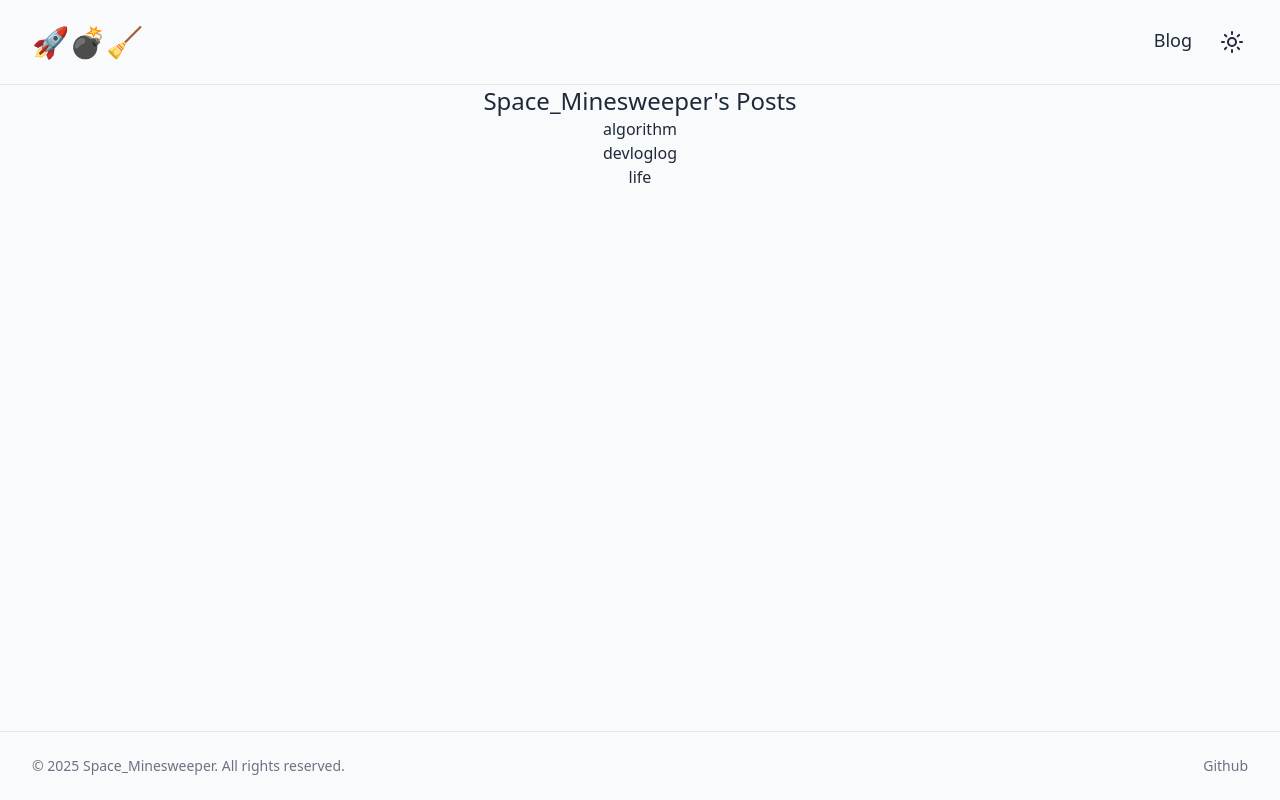
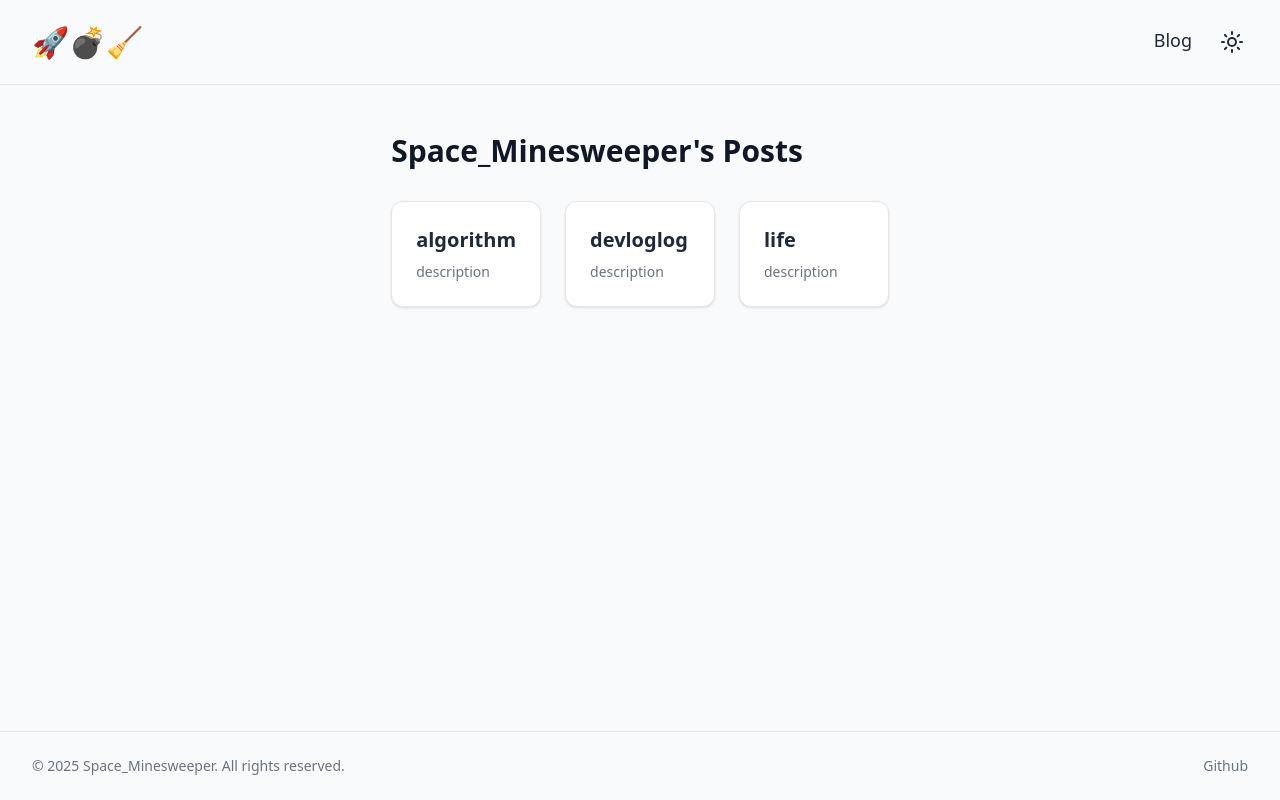
Before and after one commit to ParkChangSun/ParkChangSun.github.io, a SvelteKit app: page /posts in a window 1280 px wide. Built offline with nearby package versions, Linux system fonts and the light colour scheme; what hast-util-heading-rank would draw is missing.

Commit message:
fix: /posts /posts/[category]

```diff
--- a/src/routes/posts/+page.svelte
+++ b/src/routes/posts/+page.svelte
@@ -4,26 +4,17 @@
 	const { data } = $props();
 </script>
 
-<div class="mx-auto flex max-w-3xl flex-col items-center">
-	<h1 class="text-2xl">Space_Minesweeper's Posts</h1>
-	{#each data.categories as c}
-		<a href={`${page.url}/${c}`}>{c}</a>
-	{/each}
-	<!-- <h1 class="text-2xl">Space_Minesweeper's Posts</h1>
-	<div class="h-[30vh] w-9/10 border">
-		<PostTreeView dir={data.postTree} />
-	</div>
-
-	<h2 class="text-xl">Latest</h2>
-	<div class="grid gap-8 sm:grid-cols-2 lg:grid-cols-3">
-		{#each data.latestPosts as p}
+<div class="mx-auto max-w-5xl px-4 py-12">
+	<h1 class="mb-8 text-3xl font-bold text-gray-900 dark:text-white">Space_Minesweeper's Posts</h1>
+	<div class="grid grid-cols-1 gap-6 md:grid-cols-2 lg:grid-cols-3">
+		{#each data.categories as c}
 			<a
-				href={`/posts/${p.slug}`}
-				class="block rounded-2xl border border-transparent bg-white p-6 shadow transition hover:border-blue-500 hover:shadow-xl dark:bg-gray-800"
+				href={`${page.url}/${c}`}
+				class="group rounded-xl border border-gray-200 bg-white p-6 shadow-sm transition-all hover:border-blue-500 hover:shadow-md dark:border-gray-700 dark:bg-gray-800"
 			>
-				<h3 class="mb-2 text-xl font-semibold">{p.metadata.title}</h3>
-				<p class="mb-3 text-gray-600 dark:text-gray-400">{p.metadata.tags}</p>
+				<h2 class="text-xl font-semibold transition-colors group-hover:text-blue-500">{c}</h2>
+				<p class="mt-2 text-sm text-gray-500 dark:text-gray-400">description</p>
 			</a>
 		{/each}
-	</div> -->
+	</div>
 </div>
--- a/src/routes/posts/[category]/+page.svelte
+++ b/src/routes/posts/[category]/+page.svelte
@@ -5,9 +5,25 @@
 	const { posts } = data;
 </script>
 
-<div>
-	<h1>{page.params.category}</h1>
-	{#each posts as p}
-		<a href={`${page.url}/${p.slug.replace('.md', '')}`}>{p.title}</a>
-	{/each}
+<div class="mx-auto max-w-4xl px-4 py-12">
+	<div class="mb-10">
+		<a href="/posts" class="text-sm text-blue-500 hover:underline">← Back to Categories</a>
+		<h1 class="mt-4 text-4xl font-extrabold text-gray-900 capitalize dark:text-white">
+			{page.params.category} <span class="text-gray-400">Posts</span>
+		</h1>
+	</div>
+
+	<div class="space-y-8">
+		{#each posts as p}
+			<article class="group border-b border-gray-100 pb-8 dark:border-gray-800">
+				<a href={`${page.url}/${p.slug.replace('.md', '')}`} class="block">
+					<time class="text-sm text-gray-500">{p.post_date}</time>
+					<h2 class="mt-2 text-2xl font-bold transition-colors group-hover:text-blue-500">
+						{p.title}
+					</h2>
+					<p class="mt-3 line-clamp-2 text-gray-600 dark:text-gray-400">{p.tags}</p>
+				</a>
+			</article>
+		{/each}
+	</div>
 </div>
```
